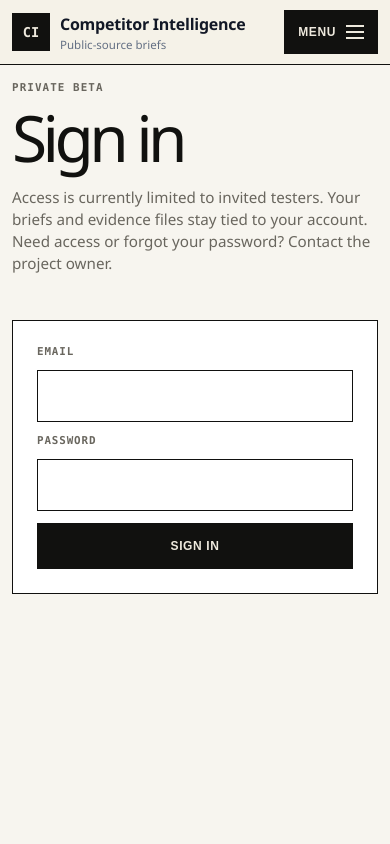
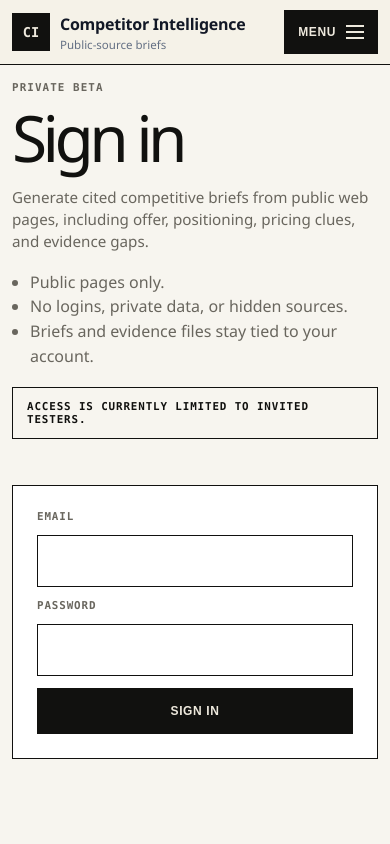
Before and after one commit to MQasimJalil/Competitive-Intelligence-Engine, a FastAPI app: page /auth/login in a window 390 px wide. Run offline with FastAPI, Linux system fonts and the light colour scheme.

Commit message:
Bug fixes - UX improvements

```diff
--- a/app/config.py
+++ b/app/config.py
@@ -159,6 +159,7 @@ class Settings:
     admin_name: str = os.getenv("ADMIN_NAME", "Admin")
     admin_email: str = os.getenv("ADMIN_EMAIL", "")
     admin_password: str = os.getenv("ADMIN_PASSWORD", "")
+    support_email: str = os.getenv("SUPPORT_EMAIL", os.getenv("ADMIN_EMAIL", ""))
     report_retention_days: int = _int_env("REPORT_RETENTION_DAYS", 30, maximum=365)
     optional_search_api_key: str = os.getenv("OPTIONAL_SEARCH_API_KEY", "")
     optional_tech_lookup_api_key: str = os.getenv("OPTIONAL_TECH_LOOKUP_API_KEY", "")
--- a/compose.yaml
+++ b/compose.yaml
@@ -8,13 +8,13 @@ services:
       - path: .env
         required: false
     environment:
-      APP_BASE_URL: http://127.0.0.1:8000
+      APP_BASE_URL: http://127.0.0.1:49160
       DATABASE_URL: postgresql://competitor:competitor_dev_password@postgres:5432/competitor_brief
       JOB_REPOSITORY: postgres
       USER_REPOSITORY: postgres
       RENDERED_BROWSER_CHANNEL: ""
     ports:
-      - "127.0.0.1:8000:8000"
+      - "127.0.0.1:49160:8000"
     volumes:
       - competitor_brief_app_data:/app/var
     depends_on:
@@ -26,7 +26,7 @@ services:
           "CMD",
           "python",
           "-c",
-          "import urllib.request; urllib.request.urlopen('http://127.0.0.1:8000/health')",
+          "import urllib.request; urllib.request.urlopen('http://127.0.0.1:49160/health')",
         ]
       interval: 10s
       timeout: 5s
--- a/static/styles.css
+++ b/static/styles.css
@@ -3111,3 +3111,171 @@ button:hover,
     width: 100%;
   }
 }
+
+.auth-trust-list {
+  color: var(--dossier-muted);
+  line-height: 1.55;
+  margin: 18px 0;
+  padding-left: 18px;
+}
+
+.auth-support-links {
+  display: flex;
+  flex-wrap: wrap;
+  gap: 12px;
+  margin-top: 18px;
+}
+
+.auth-support-links a,
+.auth-support-links span,
+.report-jump-nav a {
+  border: 1px solid var(--dossier-black);
+  color: var(--dossier-black);
+  font-family: "Cascadia Code", Consolas, monospace;
+  font-size: 0.68rem;
+  font-weight: 800;
+  letter-spacing: 0.08em;
+  padding: 12px 14px;
+  text-decoration: none;
+  text-transform: uppercase;
+}
+
+.auth-support-links a:hover,
+.report-jump-nav a:hover {
+  background: var(--dossier-black);
+  color: var(--dossier-ivory);
+}
+
+.report-jump-nav {
+  display: flex;
+  flex-wrap: wrap;
+  gap: 8px;
+  margin-top: 18px;
+}
+
+.report-action-strip {
+  border-top: 1px solid var(--dossier-black);
+  flex-wrap: wrap;
+  margin-top: 22px;
+  padding-top: 18px;
+}
+
+/* Mobile layout regression guards. Keep this after all split/report rules. */
+@media (max-width: 920px) {
+  html,
+  body {
+    max-width: 100%;
+    overflow-x: clip;
+  }
+
+  .container,
+  .app-header,
+  .split-hero,
+  .split-hero > *,
+  .profile-sheet,
+  .executive-header,
+  .form-card,
+  .input-row,
+  .analysis-choice,
+  .analysis-option,
+  .report-actions,
+  .report-action-strip,
+  .report-jump-nav,
+  .dossier-card,
+  .dossier-section,
+  .dossier-table,
+  .dossier-table-row,
+  .source-ledger,
+  .admin-dashboard-grid,
+  .admin-tabs,
+  .auth-shell {
+    max-width: 100%;
+    min-width: 0;
+  }
+
+  .split-hero {
+    align-items: stretch;
+    grid-template-columns: 1fr !important;
+  }
+
+  .split-hero > .hero-copy-block,
+  .split-hero > .form-card,
+  .split-hero > .intelligence-rail {
+    grid-column: 1;
+    grid-row: auto;
+  }
+
+  .split-hero > .form-card {
+    order: 2;
+  }
+
+  .split-hero > .intelligence-rail {
+    order: 3;
+  }
+
+  .input-row,
+  .report-actions,
+  .report-action-strip,
+  .executive-header,
+  .auth-shell {
+    display: grid;
+    grid-template-columns: 1fr;
+  }
+
+  .input-row input,
+  .input-row button,
+  .report-actions button,
+  .report-actions form,
+  .auth-card,
+  .auth-card input {
+    width: 100%;
+  }
+
+  .dossier-card-blue a {
+    color: #2446bb;
+  }
+
+  .source-ledger,
+  .admin-table-wrap {
+    overflow-x: auto;
+  }
+
+  .profile-report:focus,
+  .profile-sheet:focus {
+    outline: none;
+  }
+}
+
+@media (max-width: 640px) {
+  .container {
+    padding-left: 12px;
+    padding-right: 12px;
+  }
+
+  .split-hero {
+    gap: 16px;
+  }
+
+  .hero-copy-block h1 {
+    font-size: clamp(2.55rem, 15vw, 3.6rem);
+  }
+
+  .form-card,
+  .profile-sheet,
+  .dossier-card,
+  .dossier-section {
+    padding: 16px;
+  }
+
+  .form-intro,
+  .auth-support-links,
+  .report-jump-nav {
+    align-items: stretch;
+    display: grid;
+    grid-template-columns: 1fr;
+  }
+
+  .form-intro {
+    gap: 6px;
+  }
+}
--- a/templates/auth/login.html
+++ b/templates/auth/login.html
@@ -5,9 +5,26 @@
     <p class="dossier-kicker">Private beta</p>
     <h1>Sign in</h1>
     <p class="hero-copy">
-      Access is currently limited to invited testers. Your briefs and evidence files stay
-      tied to your account. Need access or forgot your password? Contact the project owner.
+      Generate cited competitive briefs from public web pages, including offer,
+      positioning, pricing clues, and evidence gaps.
     </p>
+    <ul class="auth-trust-list">
+      <li>Public pages only.</li>
+      <li>No logins, private data, or hidden sources.</li>
+      <li>Briefs and evidence files stay tied to your account.</li>
+    </ul>
+    <div class="auth-support-links">
+      {% if support_email %}
+        <a href="mailto:{{ support_email }}?subject=Competitive%20Intelligence%20beta%20access">
+          Request beta access
+        </a>
+        <a href="mailto:{{ support_email }}?subject=Competitive%20Intelligence%20password%20help">
+          Forgot password?
+        </a>
+      {% else %}
+        <span>Access is currently limited to invited testers.</span>
+      {% endif %}
+    </div>
   </div>
 
   <form method="post" class="card auth-card">
```
Also changed, not shown: app/web/auth.py (+7 -1 lines), templates/tools/competitor_brief.html (+52 -17 lines), tests/test_app_static.py (+13 -0 lines), tests/test_auth_routes.py (+21 -0 lines), tests/test_job_routes.py (+9 -2 lines), 1 other file.
